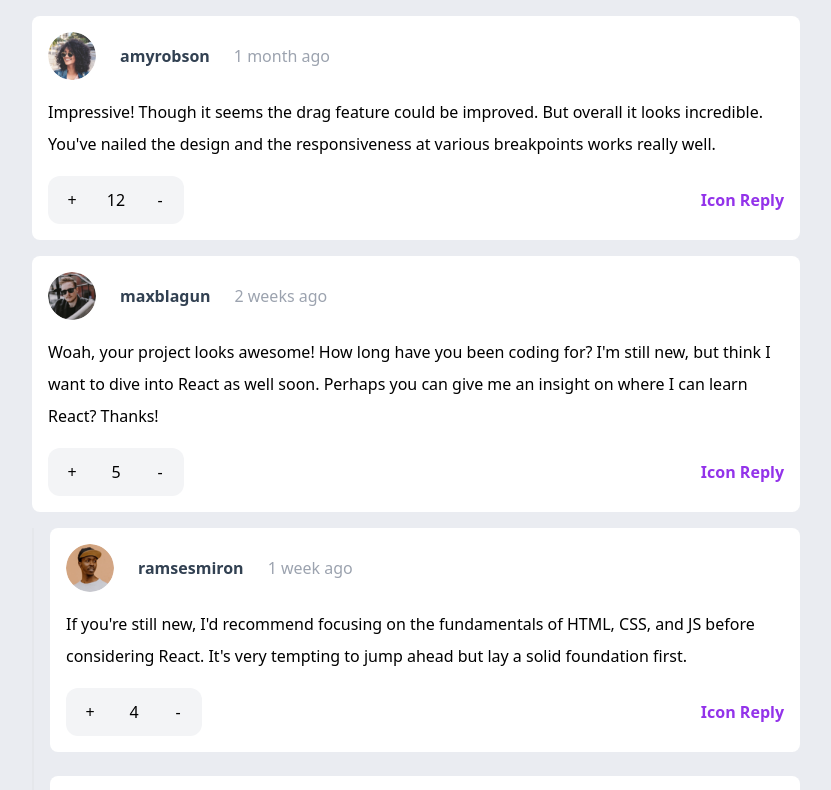
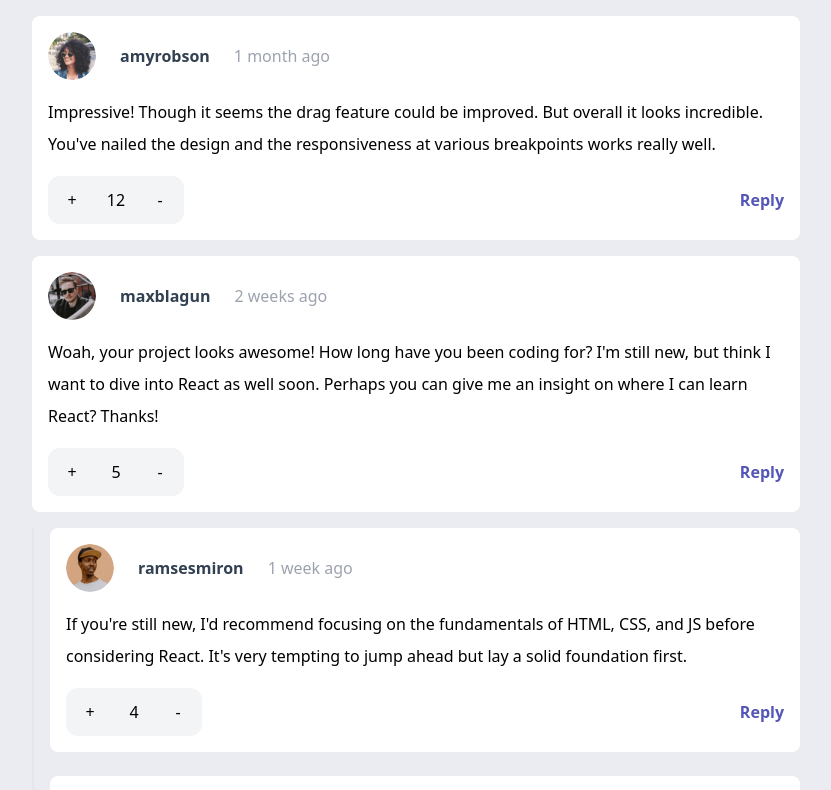
Before and after one commit to hernandez-dev/interative-comment-section, a React (Vite) app: page / in a window 1280 px wide. Shown: the top 790 px of the page, without its empty margins (224-1055 px from the left). Built offline with nearby package versions, Linux system fonts and the light colour scheme.

Commit message:
Comment - components/ReplyButton - adding theme colors

```diff
--- a/src/components/Commnent/components/ReplyButton.jsx
+++ b/src/components/Commnent/components/ReplyButton.jsx
@@ -2,9 +2,9 @@ export default function ReplyButton({ commentDispatch }) {
   return(
     <button
       onClick={() => console.log("Show reply form")}
-      className="block font-bold capitalize text-purple-600 leading-10"
+      className="block font-bold capitalize text-moderate-blue leading-10"
     >
-      icon reply
+      reply
     </button>
   )
 }
```
